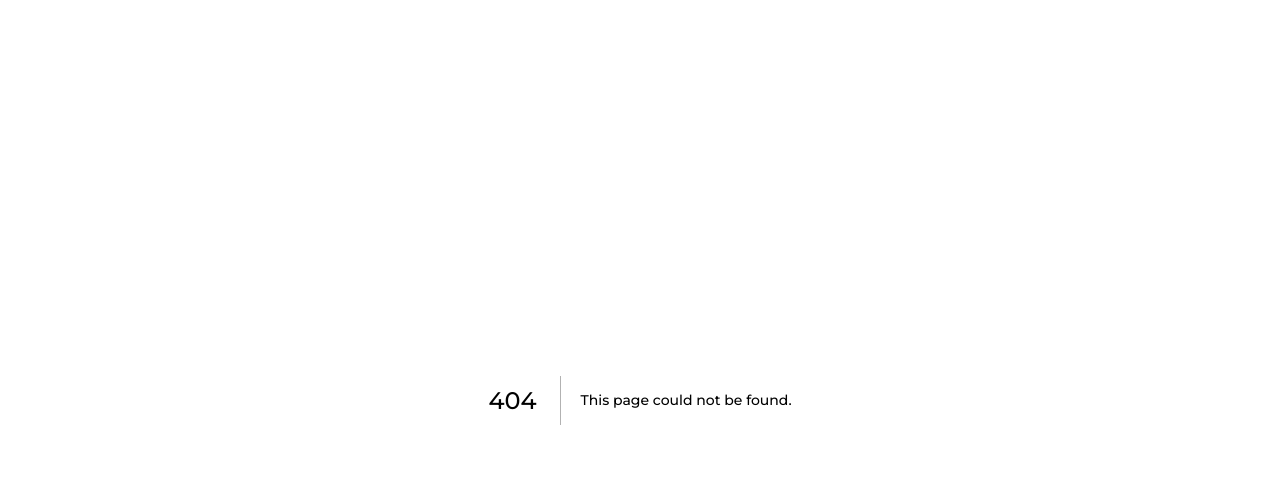
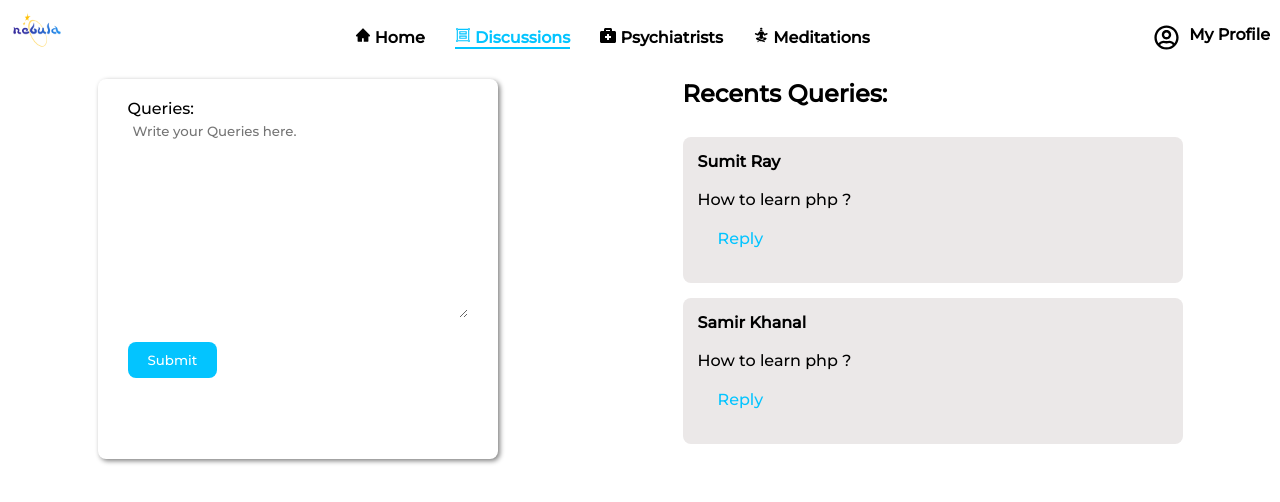
Before and after one commit to samirkhanalofficial/NebuLearn-Psychiatrists-Booking-Website, a Next.js app: page /discussions in a window 1280 px wide. Before the commit this address had no page. Shown: the top 502 px of the page. Built offline with nearby package versions, Linux system fonts and the light colour scheme; sample sign-in values are in the browser's storage.

Commit message:
discussion page remaining:fetch

```diff
--- a/components/Nav.tsx
+++ b/components/Nav.tsx
@@ -1,13 +1,26 @@
 "use client";
-import React, { useState } from "react";
+import React, { useState, useEffect } from "react";
 import Image from "next/image";
 import Link from "next/link";
 import style from "../styles/Nav.module.css";
 import { AiFillHome, AiOutlineGroup } from "react-icons/ai";
 import { GiMeditation, GiHamburgerMenu } from "react-icons/gi";
-import { FaBriefcaseMedical } from "react-icons/fa";
+import { FaBriefcaseMedical, FaRegUserCircle } from "react-icons/fa";
+import { useRouter } from "next/router";
 export default function Nav({ route }: { route: string }) {
   const [navOpen, toggleNav] = useState(false);
+  const router = useRouter();
+  const [isLoggined, changeLoginnedStatus] = useState(false);
+  useEffect(() => {
+    checklogin();
+  }, []);
+  async function checklogin() {
+    const token = await localStorage.getItem("token");
+    console.log(token);
+    if (token) {
+      changeLoginnedStatus(true);
+    }
+  }
   return (
     <>
       <nav className={style.nav}>
@@ -38,7 +51,7 @@ export default function Nav({ route }: { route: string }) {
             </li>
             <li>
               <Link
-                className={route == "/discussions" ? style.active : ""}
+                className={route == "discussions" ? style.active : ""}
                 href={"/discussions"}
               >
                 <AiOutlineGroup /> Discussions
@@ -47,7 +60,7 @@ export default function Nav({ route }: { route: string }) {
 
             <li>
               <Link
-                className={route == "/psychiatrists" ? style.active : ""}
+                className={route == "psychiatrists" ? style.active : ""}
                 href={"/psychiatrists"}
               >
                 <FaBriefcaseMedical /> Psychiatrists
@@ -55,8 +68,8 @@ export default function Nav({ route }: { route: string }) {
             </li>
             <li>
               <Link
-                className={route == "/meditations" ? style.active : ""}
-                href={"/"}
+                className={route == "meditations" ? style.active : ""}
+                href={"/meditations"}
               >
                 <GiMeditation /> Meditations
               </Link>
@@ -65,7 +78,29 @@ export default function Nav({ route }: { route: string }) {
         </div>
 
         <div>
+          {isLoggined ? (
+            <>
+              <Link
+                href="/profile"
+                className={
+                  style.profile +
+                  " " +
+                  style.animateHeight +
+                  " " +
+                  (navOpen ? style.showHeightofButton : style.hideHeight)
+                }
+              >
+                <FaRegUserCircle
+                  style={{
+                    fontSize: "25px",
+                  }}
+                />
+                My Profile
+              </Link>
+            </>
+          ) : (
             <button
+              onClick={() => router.push("/login")}
               className={
                 style.getStartedButton +
                 " " +
@@ -76,6 +111,7 @@ export default function Nav({ route }: { route: string }) {
             >
               Get Started
             </button>
+          )}
         </div>
       </nav>
     </>
--- /dev/null
+++ b/pages/discussions.tsx
@@ -0,0 +1,69 @@
+import Nav from "@/components/Nav";
+import Head from "next/head";
+import Link from "next/link";
+import { useRouter } from "next/router";
+import React, { useEffect, useState } from "react";
+import style from "../styles/Discussion.module.css";
+
+export default function Discussions() {
+  const [discussions, setDiscussions] = useState<
+    {
+      fullName: string;
+      query: string;
+      id: string;
+    }[]
+  >([
+    { fullName: "Sumit Ray", query: "How to learn php ?", id: "hsbafhgdfh" },
+    { fullName: "Samir Khanal", query: "How to learn php ?", id: "yewgfbhn" },
+  ]);
+  const [isLoggined, changeLoginnedStatus] = useState(false);
+  const router = useRouter();
+  useEffect(() => {
+    checklogin();
+  }, []);
+  async function checklogin() {
+    const token = await localStorage.getItem("token");
+    console.log(token);
+    if (!token) {
+      router.push("/login");
+    }
+  }
+  return (
+    <>
+      <Head>
+        <title>Discussions</title>
+      </Head>
+      <Nav route="discussions" />
+      <div className={style.sections}>
+        <div className={style.discussionForm}>
+          <form action="">
+            Queries:
+            <textarea
+              name="queries"
+              id="queries"
+              placeholder="Write your Queries here. "
+            ></textarea>
+            <button>Submit</button>
+          </form>
+        </div>
+        <div className={style.discussions}>
+          <h2>
+            Recents Queries: <br />
+            <br />
+          </h2>
+          {discussions.map((discussion) => (
+            <>
+              <div key={discussion.id} className={style.discussion}>
+                <b>{discussion.fullName}</b>
+                <br />
+                <br />
+                <p>{discussion.query}</p>
+                <Link href={"/discussions/" + discussion.id}>Reply</Link>
+              </div>
+            </>
+          ))}
+        </div>
+      </div>
+    </>
+  );
+}
--- a/pages/register.tsx
+++ b/pages/register.tsx
@@ -5,6 +5,7 @@ import { toast } from "react-toastify";
 import { AiFillEye, AiFillEyeInvisible } from "react-icons/ai";
 import FormLayout from "../components/Formlayout";
 import Nav from "@/components/Nav";
+import Head from "next/head";
 export type userType = {
   _id: string;
   fullName: string;
@@ -60,6 +61,9 @@ export default function Register() {
     "https://images.pexels.com/photos/1274260/pexels-photo-1274260.jpeg?auto=compress&cs=tinysrgb&w=600";
   return (
     <>
+      <Head>
+        <title>Login</title>
+      </Head>
       <Nav route="" />
       <form action="" onSubmit={async (event) => RegisterNow(event)}>
         <FormLayout image={imageReg}>
--- /dev/null
+++ b/styles/Discussion.module.css
@@ -0,0 +1,69 @@
+.sections {
+  padding: 5px;
+  display: flex;
+  justify-content: space-around;
+}
+.discussionForm {
+  width: 400px;
+  box-shadow: 2px 2px 5px gray;
+  border-radius: 8px;
+  padding: 20px 30px;
+}
+.discussionForm textarea {
+  padding: 5px;
+  height: 200px;
+  width: 100%;
+  border: 0;
+}
+.discussionForm button {
+  padding: 10px 20px;
+  background-color: #03c4ff;
+  color: white;
+  border: 0;
+  border-radius: 8px;
+  transition: background 0.3s ease-in;
+  margin-top: 20px;
+}
+.discussion a {
+  display: block;
+  padding: 20px;
+  color: #03c4ff;
+  text-decoration: none;
+}
+.discussion a:hover {
+  color: rgb(13, 22, 136);
+  text-decoration: underline;
+  font-weight: bolder;
+}
+.discussionForm button:hover {
+  background-color: rgb(13, 22, 136);
+}
+.discussions {
+  width: 500px;
+}
+.discussion {
+  background-color: #ebe8e8;
+  border-radius: 8px;
+  padding: 15px;
+  margin-bottom: 15px;
+}
+.discussion:hover {
+  box-shadow: 1px 1px 6px gray;
+}
+
+@media only screen and (max-width: 720px) {
+  .sections {
+    flex-direction: column;
+    justify-items: center;
+    align-items: center;
+    margin: 0 auto;
+    display: block;
+    width: 90% !important;
+  }
+  .discussionForm {
+    width: 90vw;
+  }
+  .discussions {
+    width: 100%;
+  }
+}
--- a/styles/Nav.module.css
+++ b/styles/Nav.module.css
@@ -42,6 +42,19 @@
 .menu {
   display: none;
 }
+.profile {
+  display: flex;
+  gap: 10px;
+  color: black;
+  text-decoration: none;
+
+  font-weight: bolder;
+}
+.profile:hover {
+  color: rgb(13, 22, 136);
+  text-decoration: underline;
+  font-weight: bolder;
+}
 @media only screen and (max-width: 720px) {
   .nav {
     display: block;
```
Also changed, not shown: pages/_error.tsx (added, +28 -0 lines), pages/login.tsx (+6 -4 lines), public/404.png (added). Lines whose indentation alone changed are shown as unchanged.
